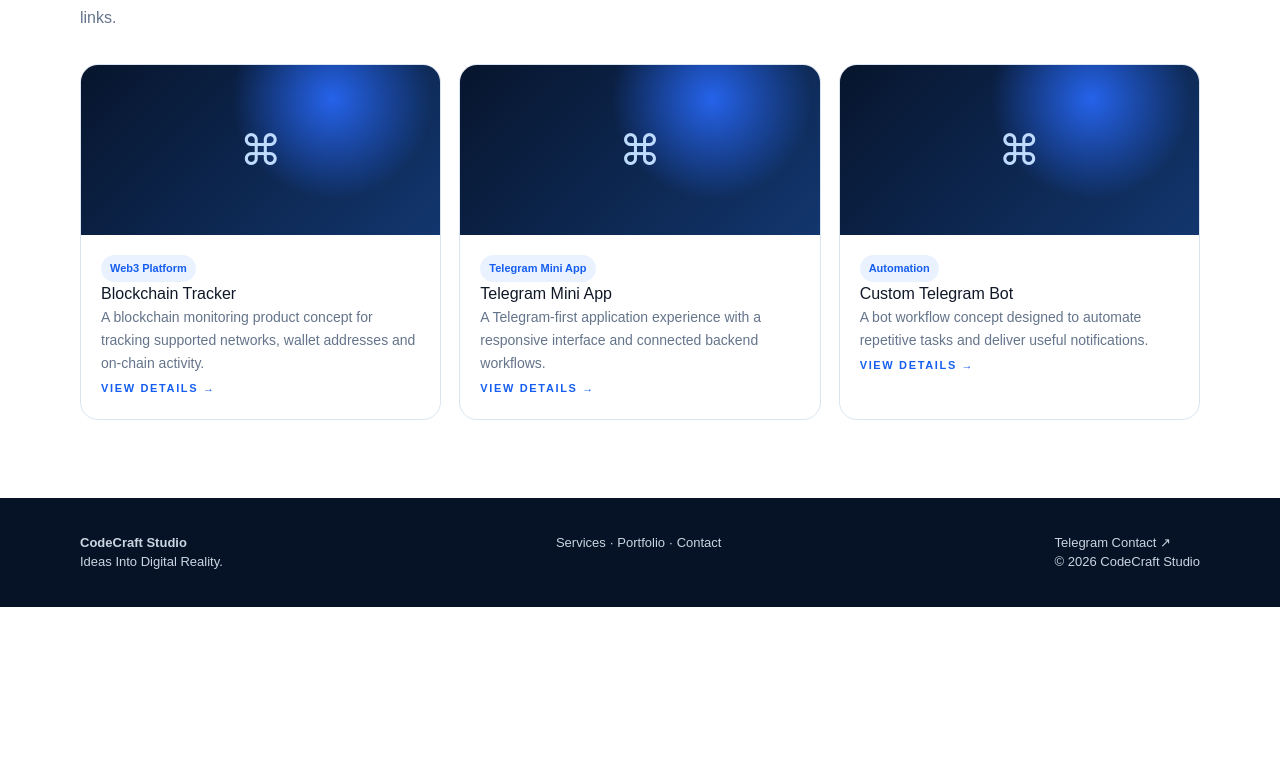
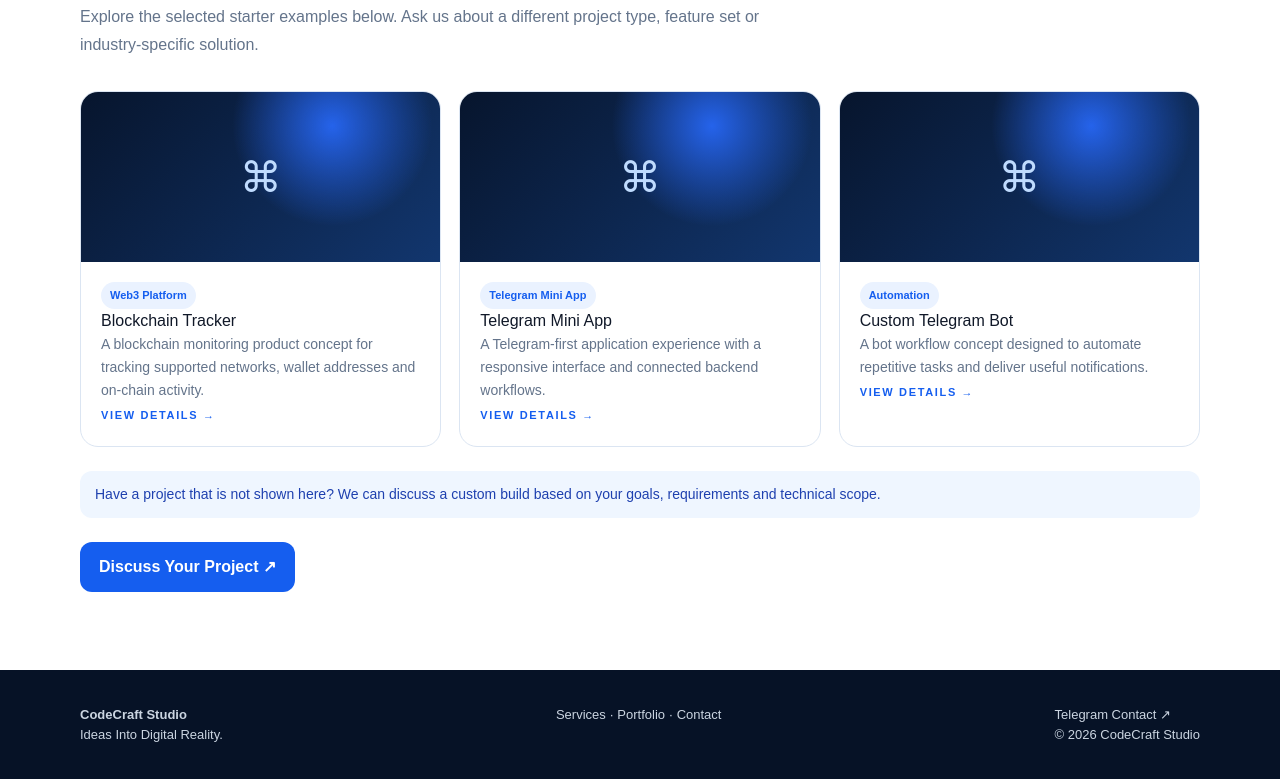
Before and after one commit to podcastofficial/CodeCraftStudio, a Next.js app in the folder codecraft-studio/: page /portfolio in a window 1280 px wide. Shown: the part 551-1330 px from the top of the page. Before the commit the page ends 1158 px from the top, so only its background shows below. Built offline with nearby package versions, Linux system fonts and the light colour scheme; no server answers.

Commit message:
Add files via upload

```diff
--- a/codecraft-studio/src/app/portfolio/page.tsx
+++ b/codecraft-studio/src/app/portfolio/page.tsx
@@ -2,10 +2,19 @@ import type { Metadata } from "next";
 import Link from "next/link";
 import { starterProjects } from "@/lib/content";
 import { SectionTitle } from "@/components/SectionTitle";
-export const metadata: Metadata = { title: "Portfolio" };
+
+export const metadata: Metadata = {
+  title: "Portfolio",
+  description: "Explore selected digital product examples from CodeCraft Studio, including web, Telegram and custom software concepts."
+};
+
 export default function PortfolioPage() {
-  return <><section className="page-hero"><div className="container"><div className="eyebrow">Selected work</div><h1>Projects, experiments and digital products.</h1><p>Explore examples of websites, Telegram products and custom software solutions.</p></div></section>
-    <section className="section"><div className="container"><SectionTitle kicker="Portfolio" title="Built with purpose" description="Replace these starter entries with verified project screenshots, current status and working demo links."/>
+  return <>
+    <section className="page-hero"><div className="container"><div className="eyebrow">Selected work</div><h1>Examples of what we can create.</h1><p>Our work can span websites, applications, automation, AI tools, business platforms and custom software. These selected entries are examples, not the limit of what we can build.</p></div></section>
+    <section className="section"><div className="container"><SectionTitle kicker="Portfolio" title="Built around real requirements" description="Explore the selected starter examples below. Ask us about a different project type, feature set or industry-specific solution."/>
       <div className="project-grid">{starterProjects.map(p=><article className="project-card" key={p.slug}><div className="project-visual">⌘</div><div className="project-body"><span className="tag">{p.category}</span><h3>{p.title}</h3><p>{p.description}</p><Link className="kicker" href={`/portfolio/${p.slug}`}>View details →</Link></div></article>)}</div>
-    </div></section></>;
+      <div className="notice" style={{marginTop:24}}>Have a project that is not shown here? We can discuss a custom build based on your goals, requirements and technical scope.</div>
+      <p style={{marginTop:24}}><Link className="btn" href="/contact">Discuss Your Project ↗</Link></p>
+    </div></section>
+  </>;
 }
```
